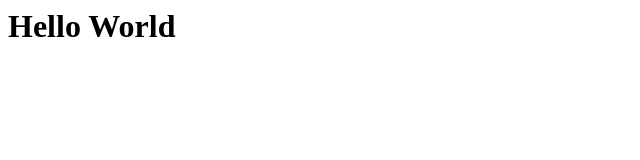
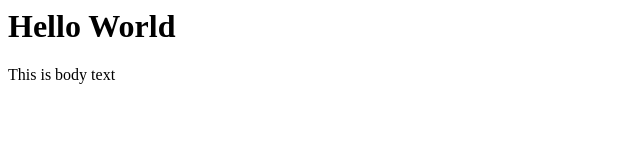
Before and after one commit to John-23-dev/basic-git-tutorial, a plain HTML site: page index.html in a window 1280 px wide. Shown: the full height of the page, 0-640 px from the left. Drawn offline with Linux system fonts and the light colour scheme.

Commit message:
Update index.html from remote host

```diff
--- a/index.html
+++ b/index.html
@@ -6,5 +6,6 @@
 	</head>
 	<body>
 		<h1>Hello World</h1>
+		<p>This is body text</p>
 	<body>
-<html>
+</html>
```
